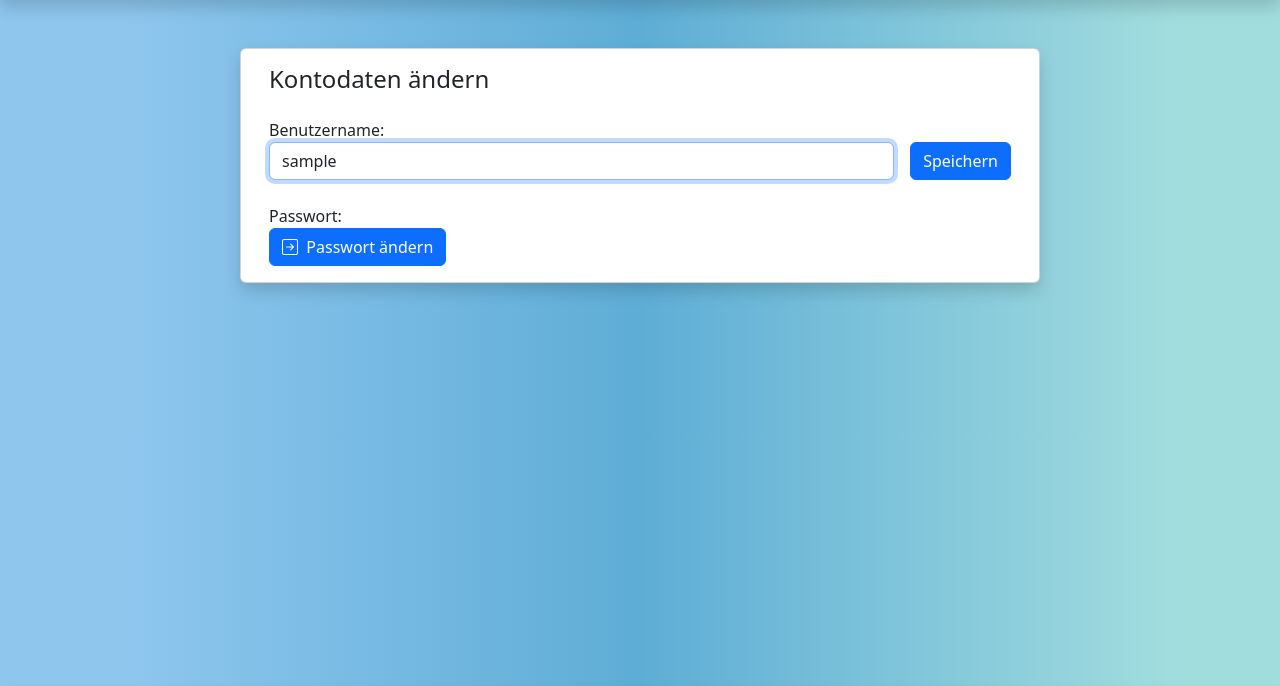
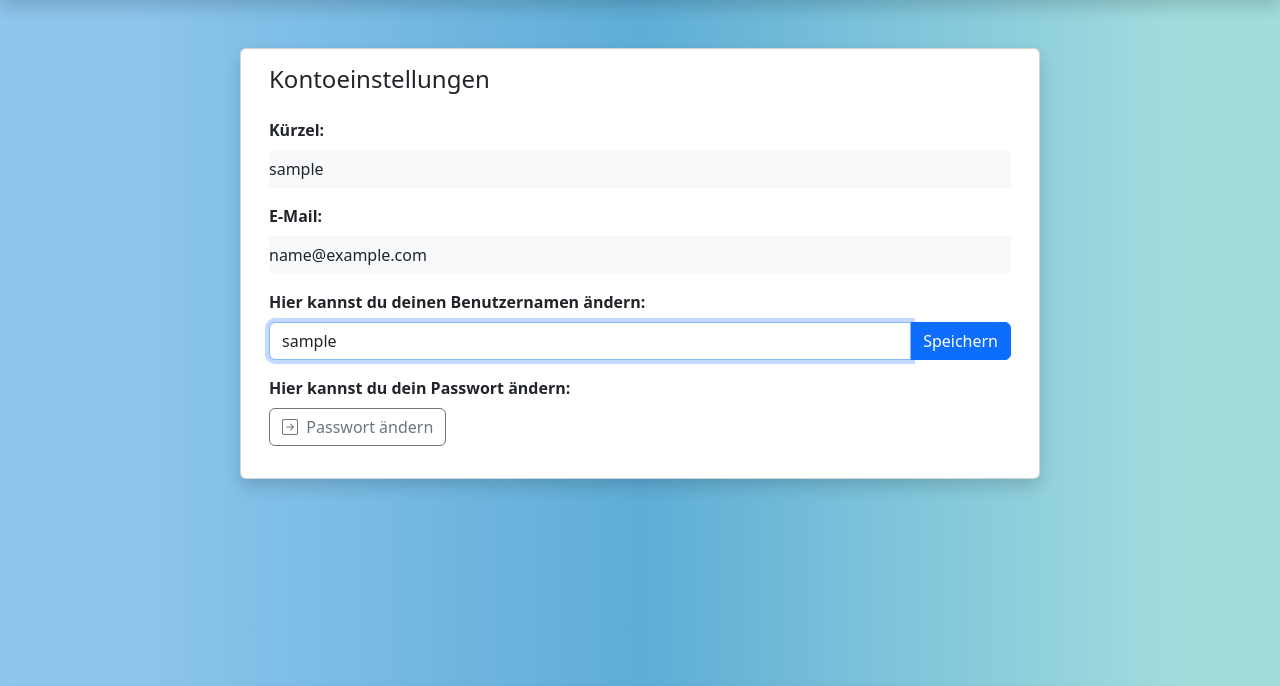
Before and after one commit to pyphil/edutools, a Django app: page /accounts/change_user/ in a window 1280 px wide. Shown: the part 50-736 px from the top of the page. Run offline with Django 3.2, Linux system fonts and the light colour scheme; the visitor is signed in with stand-in values (Sample User, id 1); data that the repository does not hold is empty; some libraries are stand-ins or nearby versions.

Commit message:
Refactor change user form to update headings and improve layout for better user experience

```diff
--- a/accounts/templates/registration/change_user.html
+++ b/accounts/templates/registration/change_user.html
@@ -6,7 +6,7 @@
   <div class="row justify-content-center m-0">
     <div class="card shadow" style="width: 800px;">
       <div class="card-body">
-        <h4 class="mb-4">Kontodaten ändern</h4>
+        <h4 class="mb-4">Kontoeinstellungen</h4>
 
             {% if form.errors %}
               <div class="alert alert-danger">
@@ -24,23 +24,29 @@
               </div>
             {% endif %}
 
-            <!-- <label for="id_username">Benutzername:</label>
-            <input type="text" name="username" value="{{ form.username.value }}" maxlength="150" autofocus class="form-control" onchange="this.value=this.value.toLowerCase()" required id="id_username">
 
-            <button class="btn btn-primary">Speichern</button></p> -->
-            <label for="id_username">Benutzername:</label>
-            <div class="row">
-              <div class="col pe-2">
-                  <input type="text" name="username" value="{{ form.username.value }}" maxlength="150" autofocus class="form-control" onchange="this.value=this.value.toLowerCase()" required id="id_username">
-              </div>
-              <div class="col-auto ps-2">
-                  <button type="submit" class="btn btn-primary">Speichern</button>
+            <div class="mb-3">
+              <label class="form-label fw-bold">Kürzel:</label>
+              <input type="text" class="form-control-plaintext bg-light" value="{{ user.profile.kuerzel|default:user.username }}" readonly>
+            </div>
+            <div class="mb-3">
+              <label class="form-label fw-bold">E-Mail:</label>
+              <input type="email" class="form-control-plaintext bg-light" value="{{ user.email }}" readonly>
+            </div>
+
+            <div class="mb-3">
+              <label for="id_username" class="form-label fw-bold">Hier kannst du deinen Benutzernamen ändern:</label>
+              <div class="input-group">
+                <input type="text" name="username" value="{{ form.username.value }}" maxlength="150" autofocus class="form-control" onchange="this.value=this.value.toLowerCase()" required id="id_username">
+                <button type="submit" class="btn btn-primary">Speichern</button>
               </div>
             </div>
-            <br>
-            <label for="id_username">Passwort:</label>
-            <br>
-            <a href="/accounts/password_reset/" class="btn btn-primary"><i class="bi bi-arrow-right-square">&nbsp;</i> Passwort ändern</a>
+
+            <div class="mb-3">
+              <label for="id_username" class="form-label fw-bold">Hier kannst du dein Passwort ändern:</label>
+              <br>
+              <a href="/accounts/password_reset/" class="btn btn-outline-secondary"><i class="bi bi-arrow-right-square">&nbsp;</i> Passwort ändern</a>
+            </div>
 
       </div>
     </div>
```
